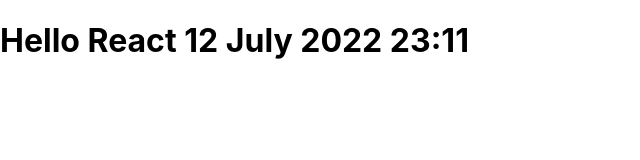
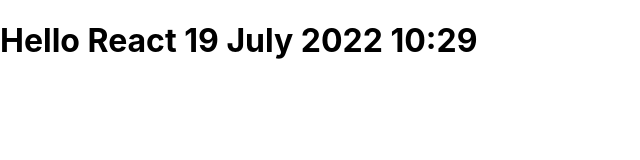
Before and after one commit to downey88/reactfrontend, a React (Create React App) app: page / in a window 1280 px wide. Shown: the top 160 px of the page, without its empty margins (0-640 px from the left). Built offline with nearby package versions, Linux system fonts and the light colour scheme.

Commit message:
Change Time

```diff
--- a/src/App.js
+++ b/src/App.js
@@ -1,7 +1,7 @@
 function App() {
   return (
     <div>
-        <h1>Hello React 12 July 2022 23:11</h1>
+        <h1>Hello React 19 July 2022 10:29</h1>
     </div>
   );
 }
```
